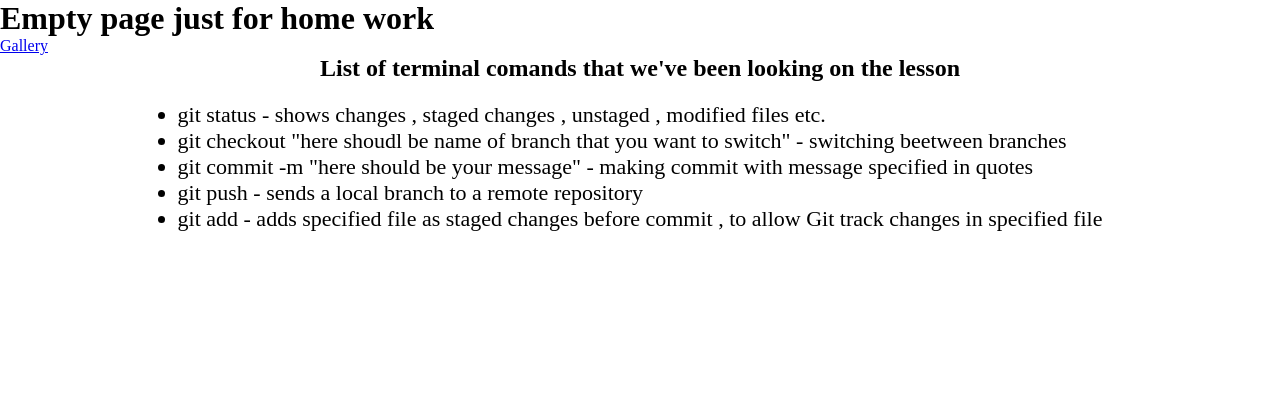
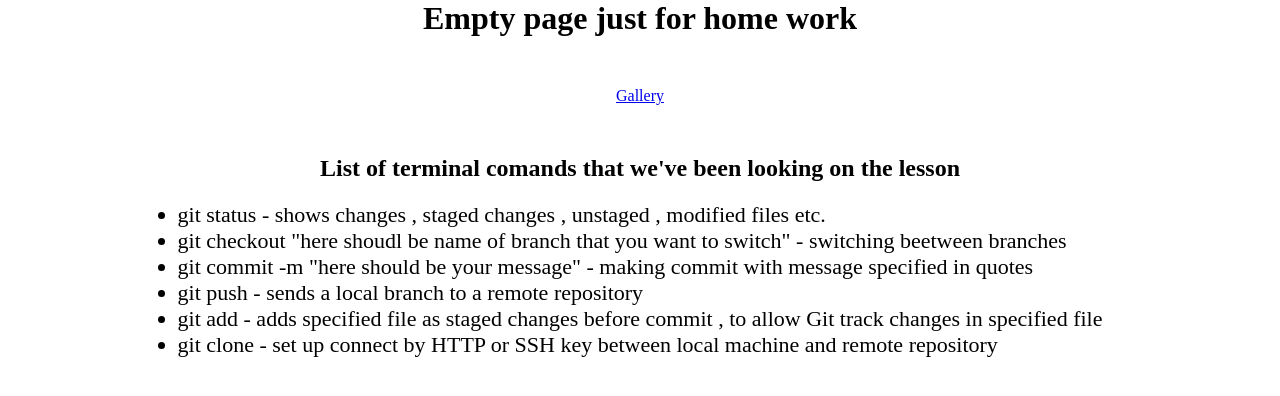
Before and after one commit to FrvrInCmbt/FrvrInCmbt1, a plain HTML site: page index.html in a window 1280 px wide. Drawn offline with Linux system fonts and the light colour scheme.

Commit message:
align header on the main page

```diff
--- a/css/style.css
+++ b/css/style.css
@@ -18,3 +18,9 @@
 li{
     font-size: 22px;
 }
+
+.main-header{
+    display: flex;
+    justify-content: center;
+    margin-bottom: 50px;
+}
--- a/index.html
+++ b/index.html
@@ -7,8 +7,8 @@
     <link rel="stylesheet" href="./css/style.css">
 </head>
 <body>
-    <h1>Empty page just for home work</h1>
-    <nav>
+    <h1 class="main-header">Empty page just for home work</h1>
+    <nav class="main-header">
         <a href="./pages/gallery.html" target="_parent">Gallery</a>
     </nav>
     <div class="flex-container align-content">
@@ -19,6 +19,7 @@
             <li>git commit -m "here should be your message" - making commit with message specified in quotes</li>
             <li>git push - sends a local branch to a remote repository</li>
             <li>git add - adds specified file as staged changes before commit , to allow Git track changes in specified file</li>
+            <li>git clone - set up connect by HTTP or SSH key between local machine and remote repository</li>
         </ul>
     </div>
 </body>
```
